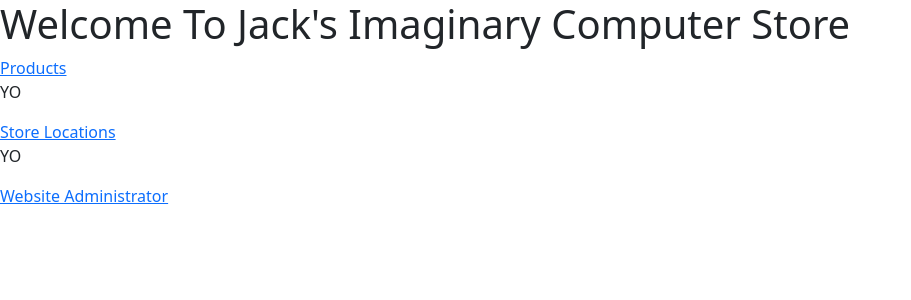
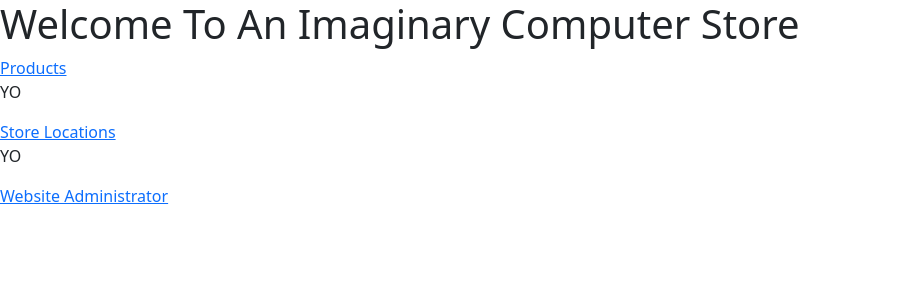
Before and after one commit to Jaycuppp/Computer_Shop_Website, a Django app: page / in a window 1280 px wide. Shown: the top 300 px of the page, without its empty margins (0-911 px from the left). Run offline with Django 4.2, Linux system fonts and the light colour scheme.

Commit message:
Update HomeIndex.html

```diff
--- a/home/templates/HomeIndex.html
+++ b/home/templates/HomeIndex.html
@@ -15,7 +15,7 @@
   </head>
 
   <body>
-    <h1> Welcome To Jack's Imaginary Computer Store </h1>
+    <h1> Welcome To An Imaginary Computer Store </h1>
 
     <div class="ProductsPage">
       <a href="http://127.0.0.1:8000/products/" target="blank"> Products </a>
```
